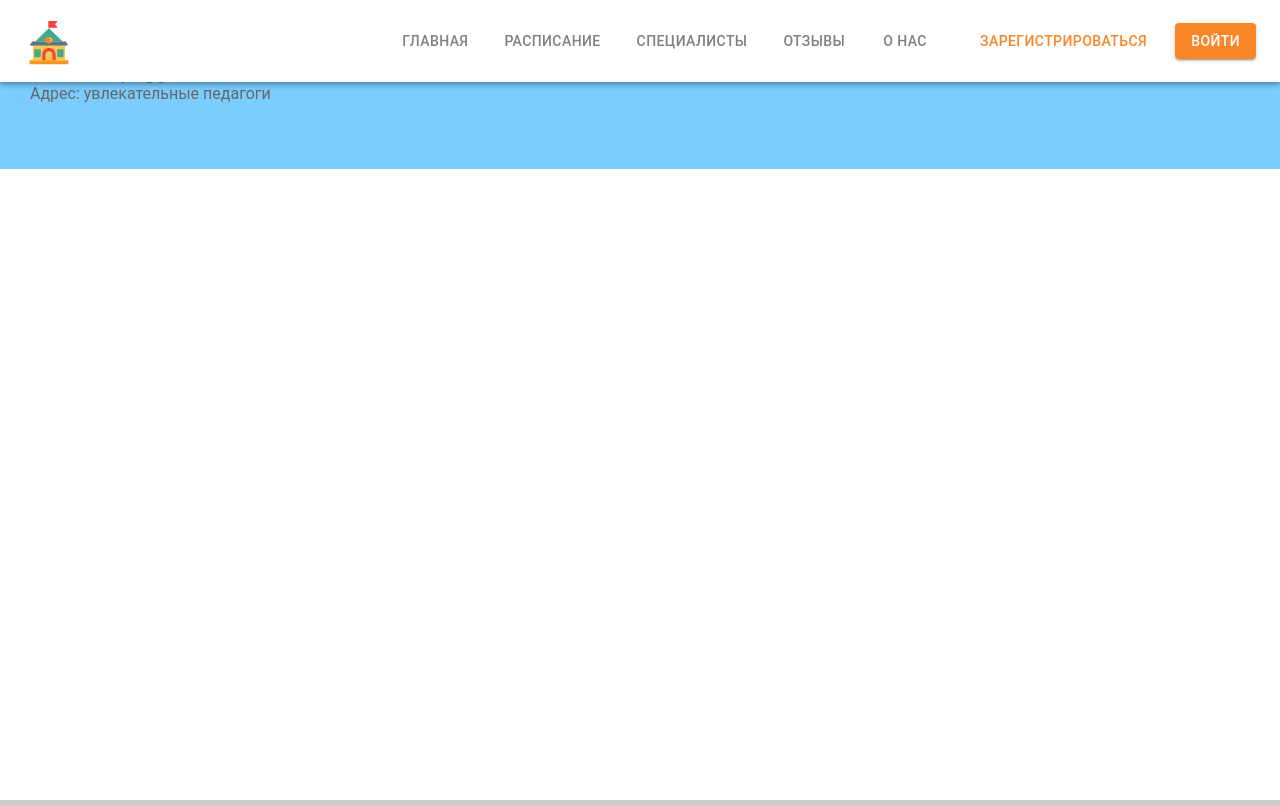
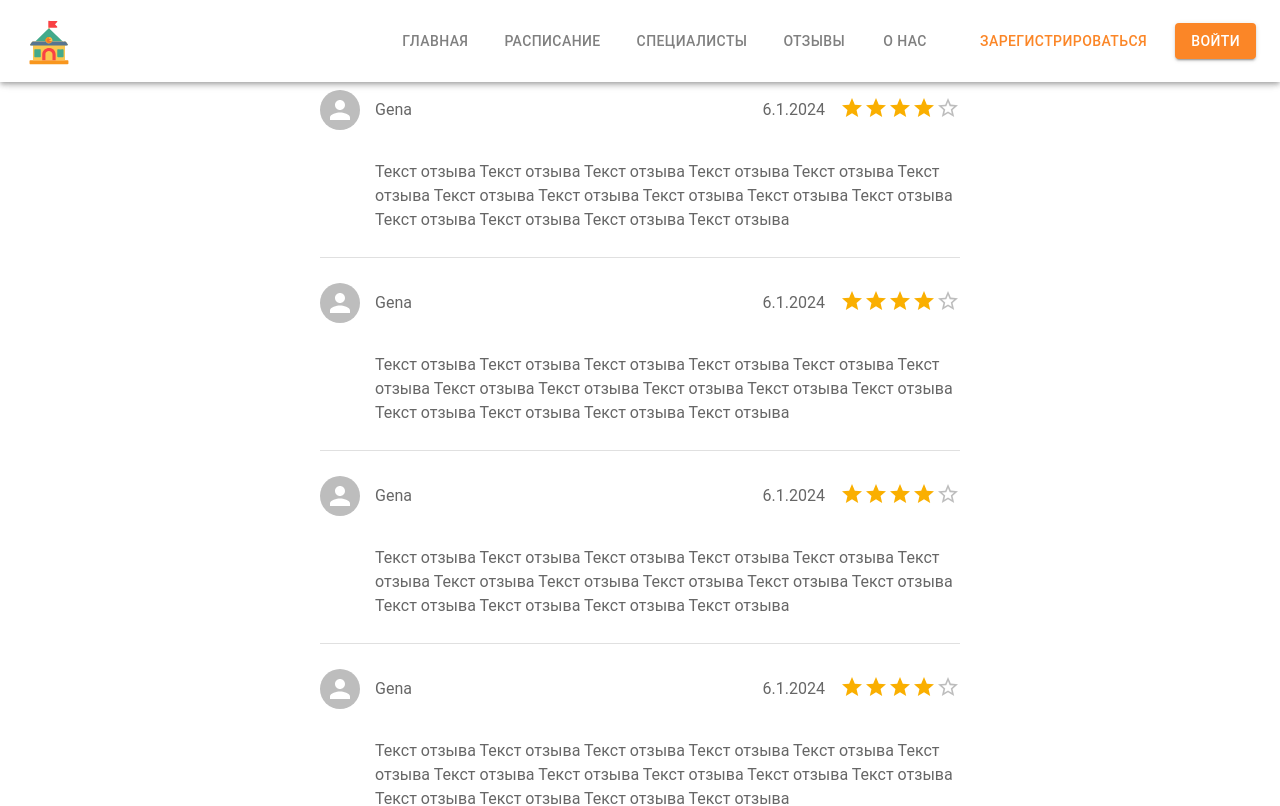
Before and after one commit to danil87/BD_kurs, a React (Create React App) app in the folder db_frontend/: page /reviews in a window 1280 px wide. Shown: the top 806 px of the page. Built offline with nearby package versions, Linux system fonts and the light colour scheme.

Commit message:
create reviews component

```diff
--- a/db_frontend/src/App.css
+++ b/db_frontend/src/App.css
@@ -1,6 +1,6 @@
 html, body {
   width: 100%;
-  height: 100%;
+  min-height: 100%;
   background: #ccc;
   padding: 0;
   margin: 0;
--- a/db_frontend/src/App.js
+++ b/db_frontend/src/App.js
@@ -5,6 +5,8 @@ import { Route, Routes } from 'react-router-dom';
 import ClassSchedule from './components/ClassSchedule/ClassSchedule';
 import SpecialistsList from './components/SpecialiststList/SpecialistsList';
 import './App.css';
+import UsersReviews from './components/UsersReviews/UsersReviews';
+import AboutUs from './components/AboutUs/AboutUs';
 
 function App() {
   return (
@@ -12,10 +14,10 @@ function App() {
       <Header />
       <Routes>
         <Route path='/' element={<Main />} />
-        <Route path='/schedule' element={ <ClassSchedule /> } />
+        <Route path='/schedule' element={<ClassSchedule />} />
         <Route path='/specialists' element={<SpecialistsList />} />
-        <Route path='/reviews' />
-        <Route path='/aboutUs' />
+        <Route path='/reviews' element={<UsersReviews />} />
+        {/* <Route path='/aboutUs' element={<AboutUs />} /> */}
       </Routes>
       <Footer />
     </div>
--- /dev/null
+++ b/db_frontend/src/components/AboutUs/AboutUs.js
@@ -0,0 +1,5 @@
+function AboutUs() {
+    return <></>
+}
+
+export default AboutUs;
--- /dev/null
+++ b/db_frontend/src/components/UsersReviews/UsersReviews.css
@@ -0,0 +1,32 @@
+.UsersReviews {
+    margin: 7% auto 2% auto;
+    width: 50%;
+}
+
+.UsersReviews__review{
+    margin-bottom: 25px;
+}
+
+.UsersReviews__review-header,
+.review-header__user-info,
+.review-header__review-info {
+    display: flex;
+    align-items: center;
+}
+
+.UsersReviews__review-header {
+    justify-content: space-between;
+    margin-bottom: 30px;
+}
+
+.user-info__avatar,
+.review-info__date {
+    margin-right: 15px;
+}
+
+.UsersReviews__body {
+    padding-left: 55px;
+    text-align: start;
+    line-height: 1.5;
+    margin-bottom: 25px;
+}
--- /dev/null
+++ b/db_frontend/src/components/UsersReviews/UsersReviews.js
@@ -0,0 +1,151 @@
+import { Avatar, Divider, Rating } from "@mui/material";
+import { Fragment } from "react";
+import './UsersReviews.css'
+
+const reviews = [
+    {
+        id: 1,
+        user: {
+            name: 'Gena',
+            avatar: ''
+        },
+        rating: 4,
+        text: 'Текст отзыва Текст отзыва Текст отзыва Текст отзыва Текст отзыва Текст отзыва Текст отзыва Текст отзыва Текст отзыва Текст отзыва Текст отзыва Текст отзыва Текст отзыва Текст отзыва Текст отзыва ',
+        date: new Date()
+    },
+    {
+        id: 2,
+        user: {
+            name: 'Gena',
+            avatar: ''
+        },
+        rating: 4,
+        text: 'Текст отзыва Текст отзыва Текст отзыва Текст отзыва Текст отзыва Текст отзыва Текст отзыва Текст отзыва Текст отзыва Текст отзыва Текст отзыва Текст отзыва Текст отзыва Текст отзыва Текст отзыва ',
+        date: new Date()
+    },
+    {
+        id: 3,
+        user: {
+            name: 'Gena',
+            avatar: ''
+        },
+        rating: 4,
+        text: 'Текст отзыва Текст отзыва Текст отзыва Текст отзыва Текст отзыва Текст отзыва Текст отзыва Текст отзыва Текст отзыва Текст отзыва Текст отзыва Текст отзыва Текст отзыва Текст отзыва Текст отзыва ',
+        date: new Date()
+    },
+    {
+        id: 4,
+        user: {
+            name: 'Gena',
+            avatar: ''
+        },
+        rating: 4,
+        text: 'Текст отзыва Текст отзыва Текст отзыва Текст отзыва Текст отзыва Текст отзыва Текст отзыва Текст отзыва Текст отзыва Текст отзыва Текст отзыва Текст отзыва Текст отзыва Текст отзыва Текст отзыва ',
+        date: new Date()
+    },
+    {
+        id: 5,
+        user: {
+            name: 'Gena',
+            avatar: ''
+        },
+        rating: 4,
+        text: 'Текст отзыва Текст отзыва Текст отзыва Текст отзыва Текст отзыва Текст отзыва Текст отзыва Текст отзыва Текст отзыва Текст отзыва Текст отзыва Текст отзыва Текст отзыва Текст отзыва Текст отзыва ',
+        date: new Date()
+    },
+    {
+        id: 6,
+        user: {
+            name: 'Gena',
+            avatar: ''
+        },
+        rating: 4,
+        text: 'Текст отзыва Текст отзыва Текст отзыва Текст отзыва Текст отзыва Текст отзыва Текст отзыва Текст отзыва Текст отзыва Текст отзыва Текст отзыва Текст отзыва Текст отзыва Текст отзыва Текст отзыва ',
+        date: new Date()
+    },
+    {
+        id: 7,
+        user: {
+            name: 'Gena',
+            avatar: ''
+        },
+        rating: 4,
+        text: 'Текст отзыва Текст отзыва Текст отзыва Текст отзыва Текст отзыва Текст отзыва Текст отзыва Текст отзыва Текст отзыва Текст отзыва Текст отзыва Текст отзыва Текст отзыва Текст отзыва Текст отзыва ',
+        date: new Date()
+    },
+    {
+        id: 8,
+        user: {
+            name: 'Gena',
+            avatar: ''
+        },
+        rating: 4,
+        text: 'Текст отзыва Текст отзыва Текст отзыва Текст отзыва Текст отзыва Текст отзыва Текст отзыва Текст отзыва Текст отзыва Текст отзыва Текст отзыва Текст отзыва Текст отзыва Текст отзыва Текст отзыва ',
+        date: new Date()
+    },
+    {
+        id: 9,
+        user: {
+            name: 'Gena',
+            avatar: ''
+        },
+        rating: 4,
+        text: 'Текст отзыва Текст отзыва Текст отзыва Текст отзыва Текст отзыва Текст отзыва Текст отзыва Текст отзыва Текст отзыва Текст отзыва Текст отзыва Текст отзыва Текст отзыва Текст отзыва Текст отзыва ',
+        date: new Date()
+    },
+    {
+        id: 10,
+        user: {
+            name: 'Gena',
+            avatar: ''
+        },
+        rating: 4,
+        text: 'Текст отзыва Текст отзыва Текст отзыва Текст отзыва Текст отзыва Текст отзыва Текст отзыва Текст отзыва Текст отзыва Текст отзыва Текст отзыва Текст отзыва Текст отзыва Текст отзыва Текст отзыва ',
+        date: new Date()
+    },
+    {
+        id: 11,
+        user: {
+            name: 'Gena',
+            avatar: ''
+        },
+        rating: 4,
+        text: 'Текст отзыва Текст отзыва Текст отзыва Текст отзыва Текст отзыва Текст отзыва Текст отзыва Текст отзыва Текст отзыва Текст отзыва Текст отзыва Текст отзыва Текст отзыва Текст отзыва Текст отзыва ',
+        date: new Date()
+    },
+];
+
+function UsersReviews() {
+    return (
+        <div className="UsersReviews">
+            {reviews.map((review) => (
+                <div className="UsersReviews__review" key={review.id}>
+                    <div className="UsersReviews__review-header">
+                        <div className="review-header__user-info">
+                            <div className="user-info__avatar">
+                                <Avatar src={review.user.avatar} />
+                            </div>
+                            <div className="user-info__name">
+                                {review.user.name}
+                            </div>
+                        </div>
+                        <div className="review-header__review-info">
+                            <div className="review-info__date">
+                                {`${review.date.getDay()}.${review.date.getMonth()}.${review.date.getFullYear()}`}
+                            </div>
+                            <div className="review-info__rating">
+                                <Rating value={review.rating} readOnly />
+                            </div>
+                        </div>
+                    </div>
+                    <div className="UsersReviews__body">
+                        {review.text}
+                    </div>
+                    <Divider />
+                </div>
+            ))}
+        </div>
+    )
+}
+
+export default UsersReviews;
```
